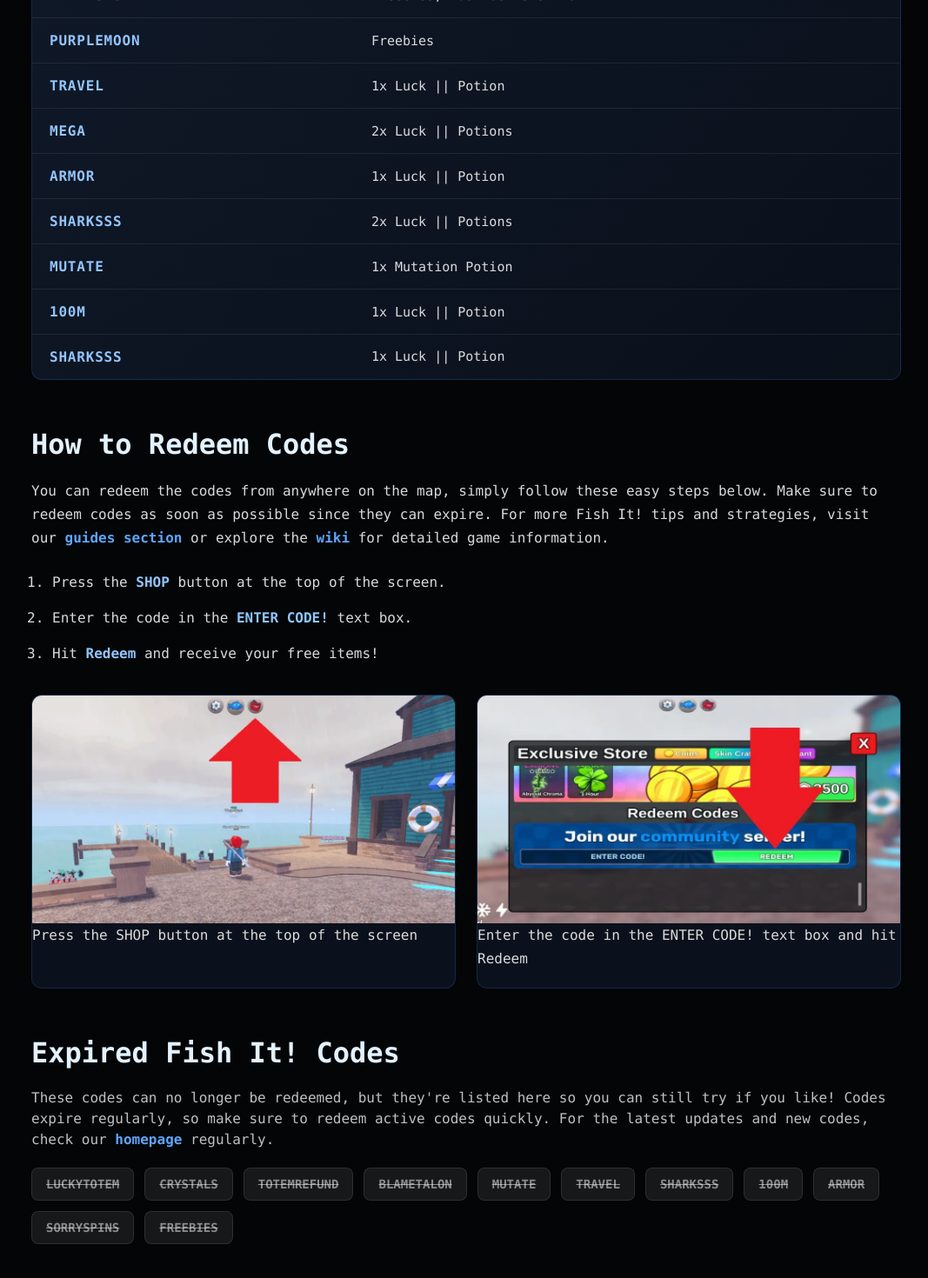
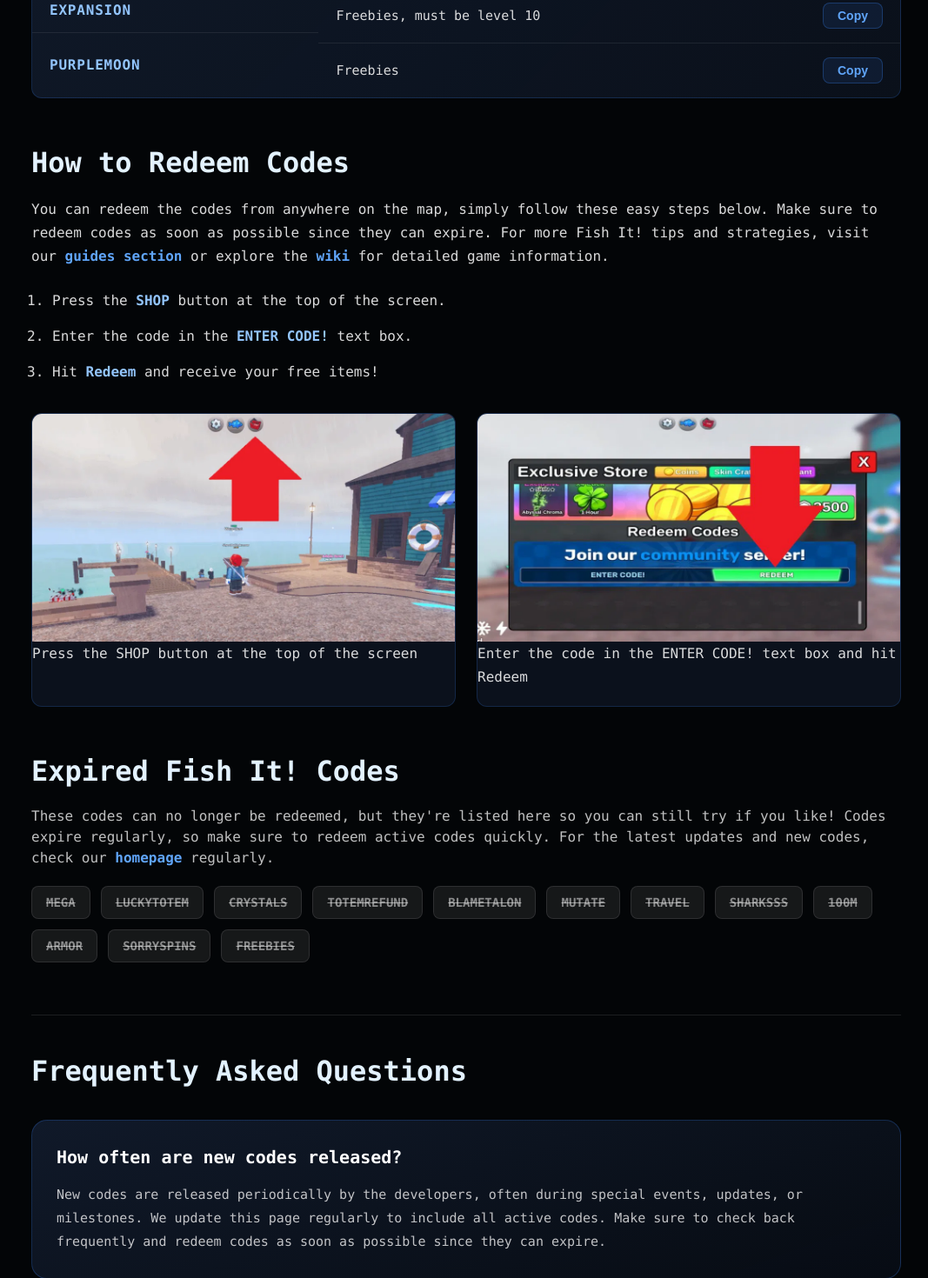
Before and after one commit to wanghuan072/fishitgame, a Vue app in the folder fishitgame/: page /codes in a window 1280 px wide. Shown: the part 1000-2470 px from the top of the page at 87% size, without its empty margins (104-1171 px from the left). Built offline with nearby package versions, Linux system fonts and the light colour scheme.

Commit message:
修改codes页面

```diff
--- a/fishitgame/src/views/CodesView.vue
+++ b/fishitgame/src/views/CodesView.vue
@@ -31,6 +31,7 @@
                 <tr>
                   <th>Code</th>
                   <th>Reward</th>
+                  <th class="copy-header"></th>
                 </tr>
               </thead>
               <tbody>
@@ -40,6 +41,15 @@
                     <span v-if="code.isNew" class="new-badge">New</span>
                   </td>
                   <td class="reward-cell">{{ code.reward }}</td>
+                  <td class="copy-cell">
+                    <button
+                      class="copy-button"
+                      :class="{ copied: copiedCode === code.code }"
+                      @click="copyCode(code.code)"
+                    >
+                      {{ copiedCode === code.code ? 'Copied' : 'Copy' }}
+                    </button>
+                  </td>
                 </tr>
               </tbody>
             </table>
@@ -73,6 +83,37 @@
             <span v-for="code in expiredCodes" :key="code" class="expired-code">{{ code }}</span>
           </div>
         </div>
+
+        <!-- FAQ Section -->
+        <div class="faq-section">
+          <h2>Frequently Asked Questions</h2>
+          <div class="faq-grid">
+            <div class="faq-item">
+              <h3>How often are new codes released?</h3>
+              <p>New codes are released periodically by the developers, often during special events, updates, or milestones. We update this page regularly to include all active codes. Make sure to check back frequently and redeem codes as soon as possible since they can expire.</p>
+            </div>
+            <div class="faq-item">
+              <h3>Why isn't my code working?</h3>
+              <p>Codes are case sensitive, so make sure you're entering them exactly as shown. Also, remember to delete any space at the end of the code. If a code still doesn't work, it may have expired. Check the expired codes list to see if it's there, or try again later as codes sometimes have temporary issues.</p>
+            </div>
+            <div class="faq-item">
+              <h3>What do Luck potions do?</h3>
+              <p>Luck potions boost your luck percentage for a set amount of time, which increases your catch rates for rare and Secret fish. The higher your luck, the better your chances of catching rare fish. Use our <router-link to="/calculator/fish-it-luck-calculator" class="inline-link">Luck Calculator</router-link> to see how potions affect your total luck multiplier.</p>
+            </div>
+            <div class="faq-item">
+              <h3>What do Mutation potions do?</h3>
+              <p>Mutation potions increase the chances of your caught fish being mutated. Mutations like Galaxy, Gemstone, or Midnight significantly increase fish value. Check the <router-link to="/calculator/fish-it-value-calculator" class="inline-link">Value Calculator</router-link> to see how different mutations affect fish worth.</p>
+            </div>
+            <div class="faq-item">
+              <h3>Can I use the same code multiple times?</h3>
+              <p>No, codes are one-time use only. Once you've redeemed a code, you cannot use it again on the same account. Make sure to use codes as soon as you get them to avoid missing out on rewards.</p>
+            </div>
+            <div class="faq-item">
+              <h3>Where do I redeem codes in the game?</h3>
+              <p>You can redeem codes from anywhere on the map. Simply press the SHOP button at the top of the screen, enter the code in the "ENTER CODE!" text box, and hit Redeem. The process is quick and easy, and you'll receive your items immediately.</p>
+            </div>
+          </div>
+        </div>
       </div>
     </div>
   </section>
@@ -81,21 +122,45 @@
 <script setup>
 import { ref } from 'vue'
 
+const copiedCode = ref(null)
+
+const copyCode = async (code) => {
+  try {
+    await navigator.clipboard.writeText(code)
+    copiedCode.value = code
+    setTimeout(() => {
+      copiedCode.value = null
+    }, 2000)
+  } catch (err) {
+    // Fallback for older browsers
+    const textArea = document.createElement('textarea')
+    textArea.value = code
+    textArea.style.position = 'fixed'
+    textArea.style.opacity = '0'
+    document.body.appendChild(textArea)
+    textArea.select()
+    try {
+      document.execCommand('copy')
+      copiedCode.value = code
+      setTimeout(() => {
+        copiedCode.value = null
+      }, 2000)
+    } catch (fallbackErr) {
+      console.error('Failed to copy code:', fallbackErr)
+    }
+    document.body.removeChild(textArea)
+  }
+}
+
 const activeCodes = ref([
   { code: 'COUNTTRANSCENDEDSTONES', reward: 'Freebies, must be level 10 and own the Transcended Stones', isNew: true },
   { code: '1BILLION', reward: 'Freebies, must be level 10 ', isNew: false },
   { code: 'EXPANSION', reward: 'Freebies, must be level 10', isNew: false },
   { code: 'PURPLEMOON', reward: 'Freebies', isNew: false },
-  { code: 'TRAVEL', reward: '1x Luck || Potion', isNew: false },
-  { code: 'MEGA', reward: '2x Luck || Potions', isNew: false },
-  { code: 'ARMOR', reward: '1x Luck || Potion', isNew: false },
-  { code: 'SHARKSSS', reward: '2x Luck || Potions', isNew: false },
-  { code: 'MUTATE', reward: '1x Mutation Potion', isNew: false },
-  { code: '100M', reward: '1x Luck || Potion', isNew: false },
-  { code: 'SHARKSSS', reward: '1x Luck || Potion', isNew: false },
 ])
 
 const expiredCodes = ref([
+  'MEGA',
   'LUCKYTOTEM',
   'CRYSTALS',
   'TOTEMREFUND',
@@ -174,13 +239,15 @@
 
 .codes-section,
 .redeem-section,
-.expired-section {
+.expired-section,
+.faq-section {
   margin-bottom: 50px;
 }
 
 .codes-section h2,
 .redeem-section h2,
-.expired-section h2 {
+.expired-section h2,
+.faq-section h2 {
   font-size: 32px;
   color: #e3f2ff;
   margin-bottom: 16px;
@@ -278,6 +345,51 @@
   font-size: 15px;
 }
 
+.copy-header {
+  width: 100px;
+  text-align: right;
+}
+
+.copy-cell {
+  text-align: right;
+  padding: 16px 20px;
+}
+
+.copy-button {
+  padding: 6px 16px;
+  border: 1px solid rgba(59, 130, 246, 0.3);
+  border-radius: 8px;
+  background: rgba(59, 130, 246, 0.1);
+  color: #60a5fa;
+  font-size: 14px;
+  font-weight: 600;
+  cursor: pointer;
+  transition: all 0.3s ease;
+  white-space: nowrap;
+}
+
+.copy-button:hover {
+  background: rgba(59, 130, 246, 0.2);
+  border-color: rgba(59, 130, 246, 0.5);
+  color: #93c5fd;
+  transform: scale(1.05);
+}
+
+.copy-button:active {
+  transform: scale(0.95);
+}
+
+.copy-button.copied {
+  background: rgba(34, 197, 94, 0.2);
+  border-color: rgba(34, 197, 94, 0.4);
+  color: #4ade80;
+}
+
+.copy-button.copied:hover {
+  background: rgba(34, 197, 94, 0.3);
+  border-color: rgba(34, 197, 94, 0.5);
+}
+
 .redeem-section p {
   color: rgba(255, 255, 255, 0.85);
   line-height: 1.7;
@@ -367,6 +479,48 @@
     border-bottom-color: #93c5fd;
   }
 
+.faq-section {
+  margin-top: 60px;
+  padding: 40px 0;
+  border-top: 1px solid rgba(255, 255, 255, 0.1);
+}
+
+.faq-grid {
+  display: grid;
+  grid-template-columns: 1fr;
+  gap: 24px;
+  margin-top: 32px;
+}
+
+.faq-item {
+  padding: 28px;
+  border-radius: 18px;
+  border: 1px solid rgba(59, 130, 246, 0.25);
+  background: linear-gradient(160deg, rgba(20, 30, 50, 0.8), rgba(10, 15, 25, 0.7));
+  transition: all 0.3s ease;
+}
+
+.faq-item:hover {
+  border-color: rgba(59, 130, 246, 0.5);
+  transform: translateY(-4px);
+  box-shadow: 0 12px 32px rgba(59, 130, 246, 0.2);
+}
+
+.faq-item h3 {
+  font-size: 20px;
+  color: #fff;
+  margin: 0 0 16px;
+  font-weight: 600;
+  line-height: 1.4;
+}
+
+.faq-item p {
+  color: rgba(255, 255, 255, 0.75);
+  line-height: 1.8;
+  margin: 0;
+  font-size: 15px;
+}
+
 @media (max-width: 768px) {
   .page-header h1 {
     font-size: 32px;
@@ -374,8 +528,21 @@
 
   .codes-section h2,
   .redeem-section h2,
-  .expired-section h2 {
+  .expired-section h2,
+  .faq-section h2 {
     font-size: 24px;
+  }
+
+  .faq-item {
+    padding: 20px;
+  }
+
+  .faq-item h3 {
+    font-size: 18px;
+  }
+
+  .faq-item p {
+    font-size: 14px;
   }
 
   .codes-table {
```
